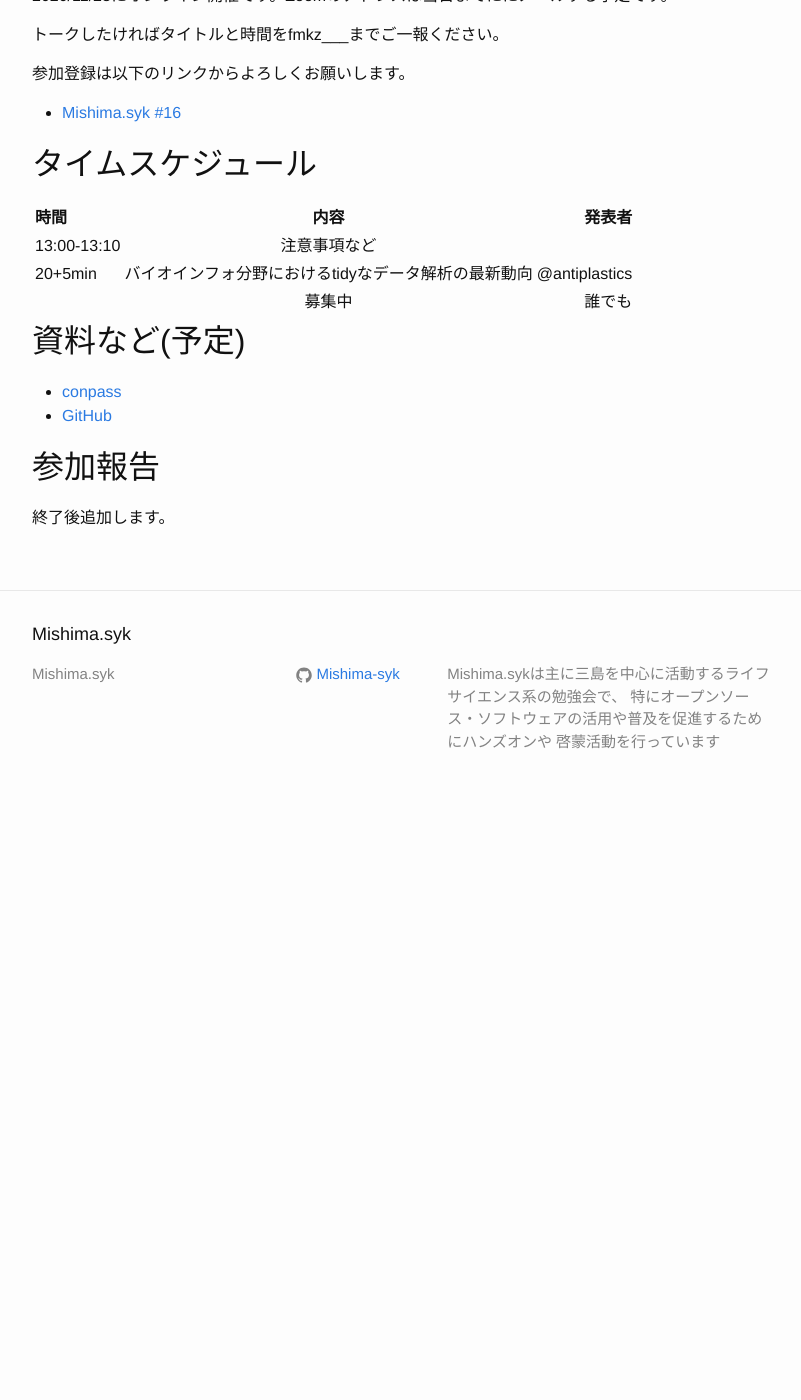
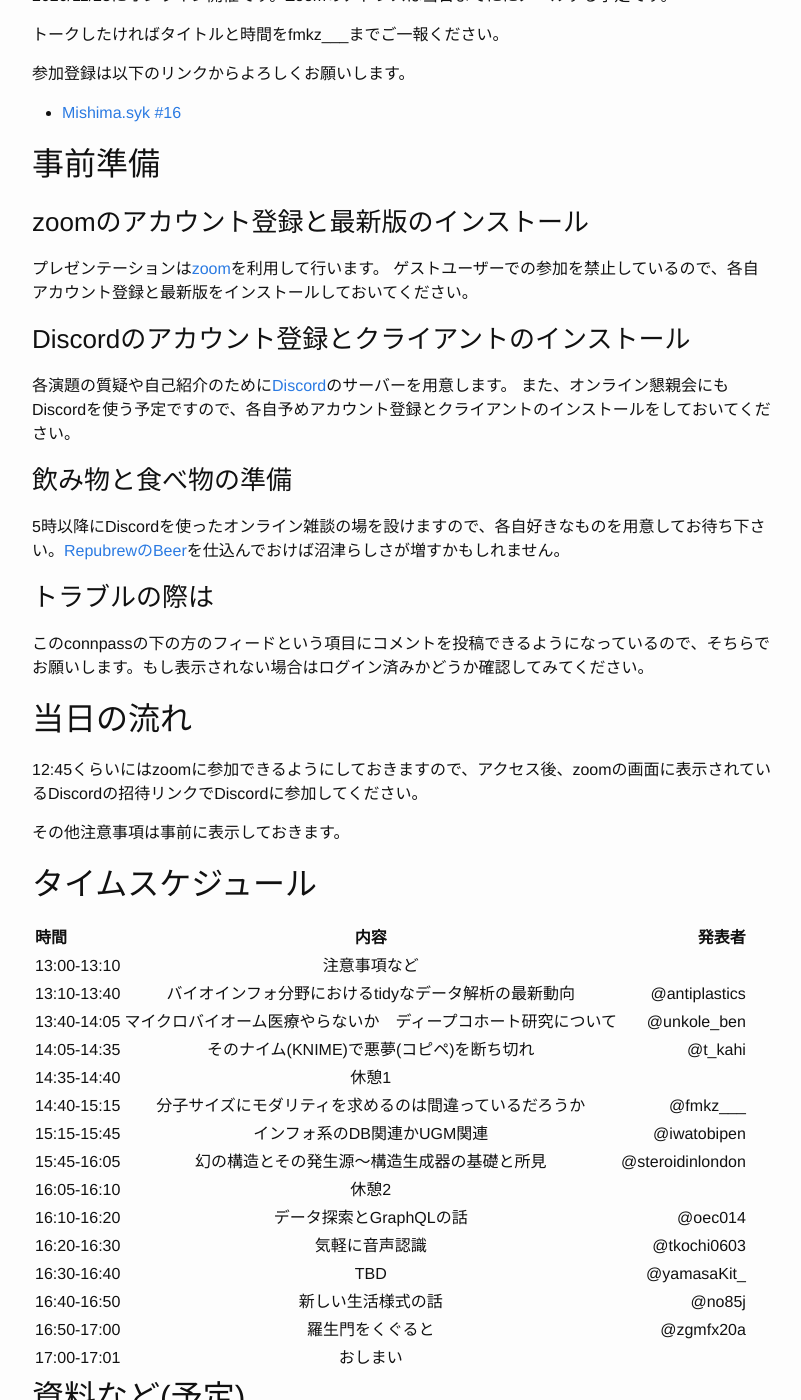
Before and after one commit to Mishima-syk/Mishima-syk.github.io, a Jekyll site: the page built from _posts/2020-10-18-online.markdown, in a window 1280 px wide and 1400 px high, scrolled down 216 px. Shown: the whole window, without its empty margins (238-1039 px from the left). Built offline with Jekyll 4.4.1, drawn with Linux system fonts in a browser that asks for light colours; before the commit the page ends 1029 px from its top, so only the background shows below that.

Commit message:
Update schedule

```diff
--- a/_posts/2020-10-18-online.markdown
+++ b/_posts/2020-10-18-online.markdown
@@ -12,14 +12,53 @@ categories: mishimasyk
 
 - [Mishima.syk #16](https://connpass.com/event/164605/)
 
+## 事前準備
+
+### zoomのアカウント登録と最新版のインストール
+
+プレゼンテーションは[zoom](https://zoom.us/jp-jp/meetings.html)を利用して行います。
+ゲストユーザーでの参加を禁止しているので、各自アカウント登録と最新版をインストールしておいてください。
+
+### Discordのアカウント登録とクライアントのインストール
+
+各演題の質疑や自己紹介のために[Discord](https://discord.com/)のサーバーを用意します。
+また、オンライン懇親会にもDiscordを使う予定ですので、各自予めアカウント登録とクライアントのインストールをしておいてください。
+
+### 飲み物と食べ物の準備
+
+5時以降にDiscordを使ったオンライン雑談の場を設けますので、各自好きなものを用意してお待ち下さい。[RepubrewのBeer](https://repubrew.stores.jp/)を仕込んでおけば沼津らしさが増すかもしれません。
+
+### トラブルの際は
+
+このconnpassの下の方のフィードという項目にコメントを投稿できるようになっているので、そちらでお願いします。もし表示されない場合はログイン済みかどうか確認してみてください。
+
+
+## 当日の流れ
+
+12:45くらいにはzoomに参加できるようにしておきますので、アクセス後、zoomの画面に表示されているDiscordの招待リンクでDiscordに参加してください。
+
+その他注意事項は事前に表示しておきます。
+
 
 ## タイムスケジュール
 
 | 時間 | 内容| 発表者 |
 |:------------ |:--------------:| ------------:|
 |13:00-13:10|注意事項など||
-|20+5min|バイオインフォ分野におけるtidyなデータ解析の最新動向|@antiplastics|
-||募集中|誰でも|
+|13:10-13:40|バイオインフォ分野におけるtidyなデータ解析の最新動向|@antiplastics|
+|13:40-14:05|マイクロバイオーム医療やらないか　ディープコホート研究について|@unkole_ben|
+|14:05-14:35|そのナイム(KNIME)で悪夢(コピペ)を断ち切れ|@t_kahi|
+|14:35-14:40|休憩1||
+|14:40-15:15|分子サイズにモダリティを求めるのは間違っているだろうか|@fmkz___|
+|15:15-15:45|インフォ系のDB関連かUGM関連|@iwatobipen|
+|15:45-16:05|幻の構造とその発生源〜構造生成器の基礎と所見|@steroidinlondon|
+|16:05-16:10|休憩2||
+|16:10-16:20|データ探索とGraphQLの話|@oec014|
+|16:20-16:30|気軽に音声認識|@tkochi0603|
+|16:30-16:40|TBD|@yamasaKit_|
+|16:40-16:50|新しい生活様式の話|@no85j|
+|16:50-17:00|羅生門をくぐると|@zgmfx20a|
+|17:00-17:01|おしまい||
 
 ## 資料など(予定)
 
```
